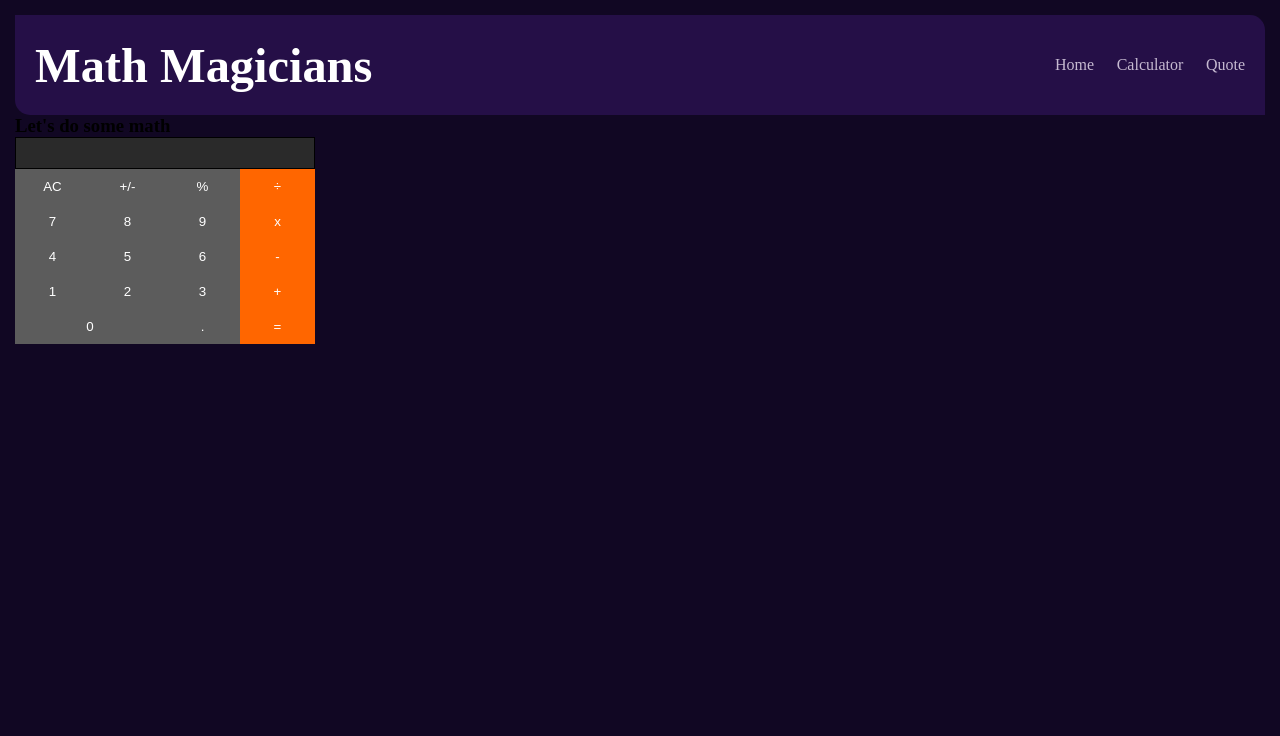
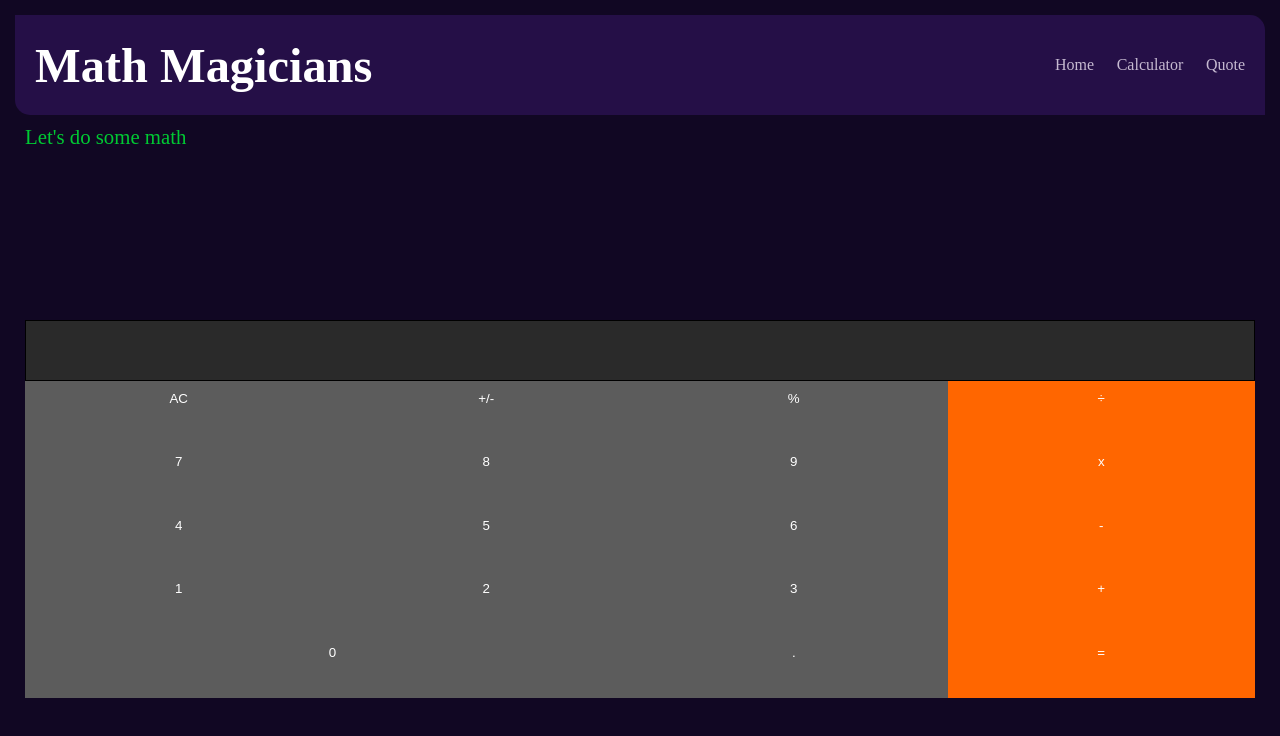
Before and after one commit to Marcraphael12/Marc-the-magician-v2, a React (Create React App) app: page /calculator in a window 1280 px wide. Shown: the top 736 px of the page. Built offline with nearby package versions, Linux system fonts and the light colour scheme.

Commit message:
Start update the calculator page style

```diff
--- a/src/components/calculator.css
+++ b/src/components/calculator.css
@@ -1,7 +1,23 @@
 .main { /* Main container */
   width: 100%;
-  max-width: 300px;
+  height: calc(90% - 100px);
+  display: flex;
+  justify-content: space-between;
+  flex-wrap: wrap;
+  padding: 10px;
+}
+
+.head {
+  width: 40%;
   height: auto;
+}
+
+.head h3 {
+  width: 100%;
+  height: auto;
+  color: #00ca33;
+  font-size: calc(1vw + 8px);
+  font-weight: 100;
 }
 
 .calc { /* Calculator container */
@@ -33,9 +49,7 @@
   background: transparent;
   border: none;
   color: white;
-}
-
-/* Calculator's screen end */
+} /* Calculator's screen end */
 
 .pad { /* Calculator's buttons container */
   width: 25%;
```
